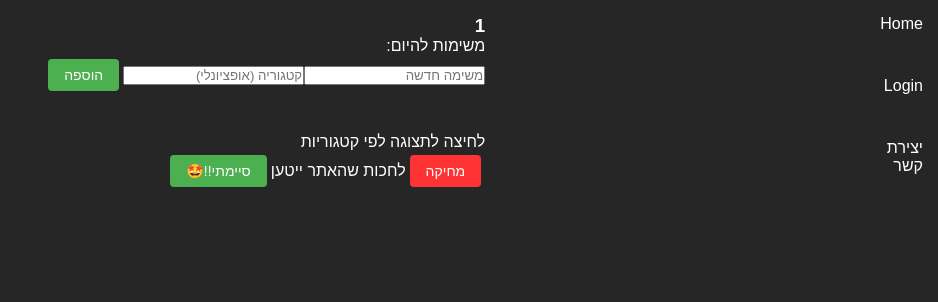
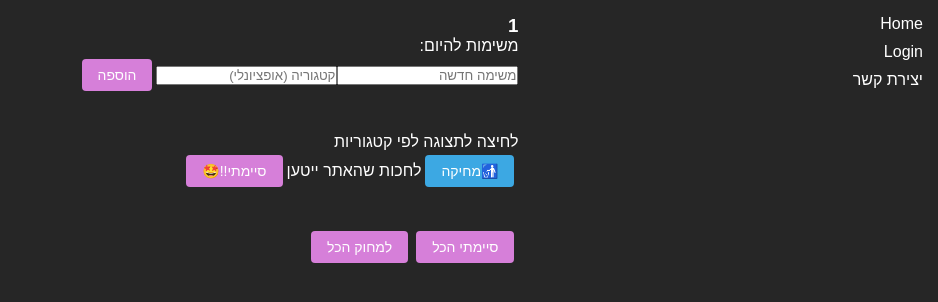
Before and after one commit to Or0naa/beStrongClient, a React (Vite) app: page /category/1 in a window 1280 px wide. Shown: the top 302 px of the page, without its empty margins (342-1280 px from the left). Built offline with nearby package versions, Linux system fonts and the light colour scheme; a web font is replaced by a local one.

Commit message:
css and more

```diff
--- a/src/pages/Header/style.module.css
+++ b/src/pages/Header/style.module.css
@@ -4,6 +4,7 @@
     display: grid;
     grid-template-columns: 1fr; /* יצירת עמודה אחת ברוחב מלא */
     grid-gap: 10px; /* רווח בין הלינקים */
+    position: absolute;
   }
 
   .active {
--- a/src/pages/Lists/index.jsx
+++ b/src/pages/Lists/index.jsx
@@ -2,6 +2,8 @@ import React, { useContext, useEffect, useState } from 'react'
 import DataContext from '../../context/DataContext'
 import axios from 'axios'
 import { useNavigate } from 'react-router-dom'
+import styles from './style.module.css'
+
 
 
 
@@ -57,14 +59,30 @@ export default function Lists() {
     setViewList(false)
   }
 
+  function getRandomColor() {
+    var letters = '0123456789ABCDEF';
+    var color = '#';
+    for (var i = 0; i < 6; i++) {
+      color += letters[Math.floor(Math.random() * 16)];
+    }
+    return color;
+  }
+
   return (
-    <div>
-      {categories.map((i) => (
-        <div key={i} onClick={() => handleGetoneCat(i)}>
-          {i}
+    <div className={styles.category_container}>
+      {categories.map((category) => (
+        <div
+          key={category}
+          className={styles.category_box}
+          style={{ backgroundColor: getRandomColor(), hover: { cursor: 'pointer', opacity: 0.7, transition: '0.3s', backgroundColor: getRandomColor() } }}
+          onClick={() => handleGetoneCat(category)}
+        >
+          <span className={styles.category_title}>{category}</span>
         </div>
       ))}
-      <div onClick={handleGetAll}>all tasks</div>
+      <div className={styles.category_box} style={{ backgroundColor: getRandomColor() }} onClick={handleGetAll}>
+        <span className={styles.category_title}>All Tasks</span>
+      </div>
     </div>
   )
 }
--- a/src/pages/Lists/style.module.css
+++ b/src/pages/Lists/style.module.css
@@ -0,0 +1,45 @@
+/* style.module.css */
+
+.category_container {
+    display: flex;
+    flex-wrap: wrap;
+    grid-template-columns: repeat(auto-fill, minmax(200px, 1fr));
+    gap: 20px;
+}
+
+.category_box {
+    border: 1px solid #000;
+    border-radius: 50%; /* שימוש בעיגול */
+    padding: 20px;
+    cursor: pointer;
+    transition: all 0.3s ease;
+    box-shadow: #7650bb 60px, 20px 5px 15px;
+}
+
+.category_box:hover {
+    /* transform: translateY(-5px) scale(1.1); קינון הגודל עם הקפיצה */
+    /* box-shadow: 0px 5px 10px rgba(0, 0, 0, 0.1); */
+    animation-duration: 10ms;
+    animation-name: hover-scale;
+    animation-fill-mode: forwards;
+    background-color: tint(#fff, 80%);
+
+
+
+}
+@keyframes hover-scale {
+    0% {
+        transform: scale(1);
+    }
+
+    100% {
+        transform: scale(1.1);
+    }
+}
+.category_title {
+    font-size: 1.2rem;
+    font-weight: bold;
+    color: #000;
+    text-align: center;
+
+}
--- a/src/pages/Tasks/index.jsx
+++ b/src/pages/Tasks/index.jsx
@@ -89,7 +89,6 @@ export default function Tasks() {
     }
   };
 
-
   const handleAddTodo = async (e) => {
     e.preventDefault();
     const newTask = {
@@ -108,6 +107,62 @@ export default function Tasks() {
 
   }
 
+  const handleDoneAll = () => {
+    todo.forEach(async (t) => {
+      try {
+        if (!t.isDone) {
+          wellDone()
+        }
+        const updatedTask = {
+          isDone: true,
+          user: user._id
+        };
+        await axios.put(`${url}/todo/${t._id}`, updatedTask);
+        setTodo((prev) =>
+          prev.map((task) => (task._id === t._id ? { ...task, isDone: true } : task))
+        );
+      } catch (error) {
+        console.error(error);
+      }
+    })
+  }
+
+  const handleDeleteAll = async () => {
+    try {
+      await Promise.all(todo.map(async (t) => {
+        await axios.delete(`${url}/todo/${t._id}`);
+      }));
+      setTodo([]);
+    } catch (error) {
+      console.error(error);
+    }
+  }
+
+  const [editingTask, setEditingTask] = useState(null);
+  const [editedText, setEditedText] = useState('');
+
+  const handleEditClick = (task) => {
+    setEditingTask(task);
+    setEditedText(task.todo);
+  };
+
+  const handleSaveEdit = async (task) => {
+    try {
+      const updatedTask = {
+        ...task,
+        todo: editedText,
+      };
+      await axios.put(`${url}/todo/${task._id}`, updatedTask);
+      setTodo((prev) =>
+        prev.map((t) => (t._id === task._id ? updatedTask : t))
+      );
+    } catch (error) {
+      console.error(error);
+    }
+  };
+
+
+
   return (
     <div>
       <p>משימות להיום:</p>
@@ -118,21 +173,48 @@ export default function Tasks() {
           <button type='submit' className={styles.button}>הוספה</button>
         </form>
         <br />
-        <div onClick={()=>{setViewList(!viewList)}}>{!viewList?"לחיצה לתצוגה לפי קטגוריות": "לחיצה לתצוגת כל המשימות"}</div>
+        <div onClick={() => { setViewList(!viewList) }}>{!viewList ? "לחיצה לתצוגה לפי קטגוריות" : "לחיצה לתצוגת כל המשימות"}</div>
       </div>
       {viewList ? <Lists /> :
         <div>
           {todo.map((t) => (
             <div>
-              <button onClick={() => handleDelete(t)} className={`${styles.button} ${styles.delete}`}>מחיקה</button>
-              <span className={t.isDone ? `${styles.done}` : ''}>
-                {t.todo}
-                <button onClick={() => handleIsDone(t)} className={`${styles.button} ${t.isDone ? styles.done : styles.doneButton}`}>{t.isDone ? "לעשות שוב?" : "סיימתי!!🤩"}</button>
-              </span>
+              <button onClick={() => handleDelete(t)} className={`${styles.button} ${styles.delete}`}>🚮מחיקה</button>
+              {/* <button className={`${styles.button} ${styles.share}`}>🧑‍🤝‍🧑</button> */}
+              {editingTask === t ? (
+                <input
+                  type="text"
+                  value={editedText}
+                  onChange={(e) => setEditedText(e.target.value)}
+                  onBlur={() => {
+                    // Save edited text and reset editing state
+                    handleSaveEdit(t);
+                    setEditingTask(null);
+                    setEditedText('');
+                  }}
+                />
+              ) : (
+                <span
+                  className={t.isDone ? `${styles.done}` : ''}
+                  onClick={() => handleEditClick(t)}
+                >
+                  {t.todo}
+                  <button
+                    onClick={() => handleIsDone(t)}
+                    className={`${styles.button} ${t.isDone ? styles.done : styles.doneButton}`}
+                  >
+                    {t.isDone ? "לעשות שוב?" : "סיימתי!!🤩"}
+                  </button>
+                </span>
+              )}
             </div>
           ))}
           <br />
         </div>}
+      <br />
+      <button onClick={handleDoneAll}>סיימתי הכל</button>
+      <button onClick={handleDeleteAll}>למחוק הכל</button>
+      {/* <button>לשתף הכל</button> */}
 
     </div>
   )
--- a/src/pages/Tasks/style.module.css
+++ b/src/pages/Tasks/style.module.css
@@ -7,19 +7,24 @@ button {
     cursor: pointer;
     border: none;
     border-radius: 4px;
-    background-color: #4CAF50; /* רקע ירוק */
+    background-color: #d67fd9; /* רקע ירוק */
     color: white;
     font-size: 14px;
   }
 
   /* סגנון לכפתור מחיקה */
   button.delete {
-    background-color: #ff3333; /* רקע אדום */
+    background-color: #3ca8e3; /* רקע אדום */
+
   }
+  button.share{
+  background-color: #62e062;
+
+ }
 
   /* סגנון לכפתור "לעשות שוב?" כאשר המשימה בוצעה */
   button.done {
-    background-color: #6666ff; /* רקע כחול */
+    background-color: #660a69; /* רקע כחול */
   }
 
   /* סגנון לטקסט עם קו חוצה */
```
